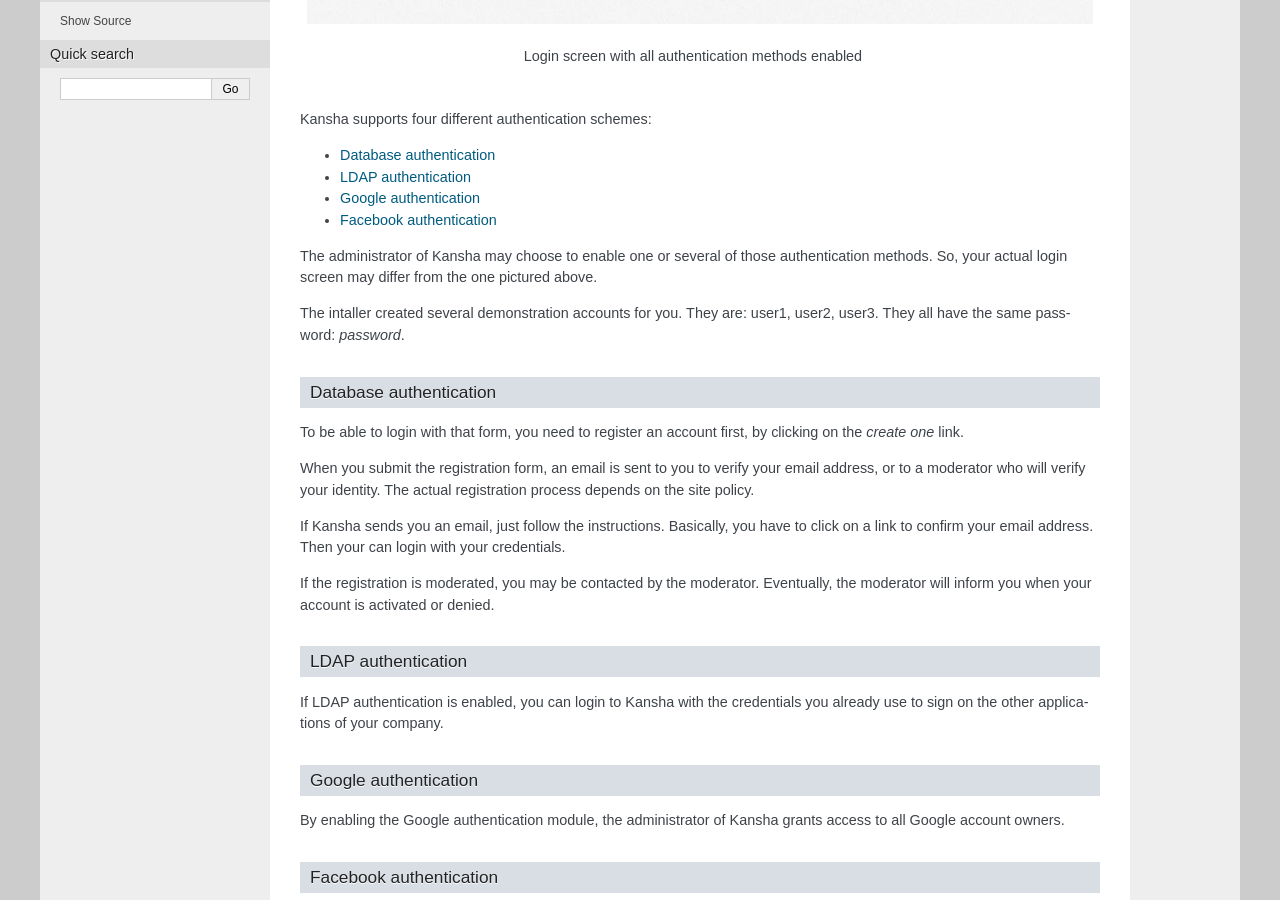
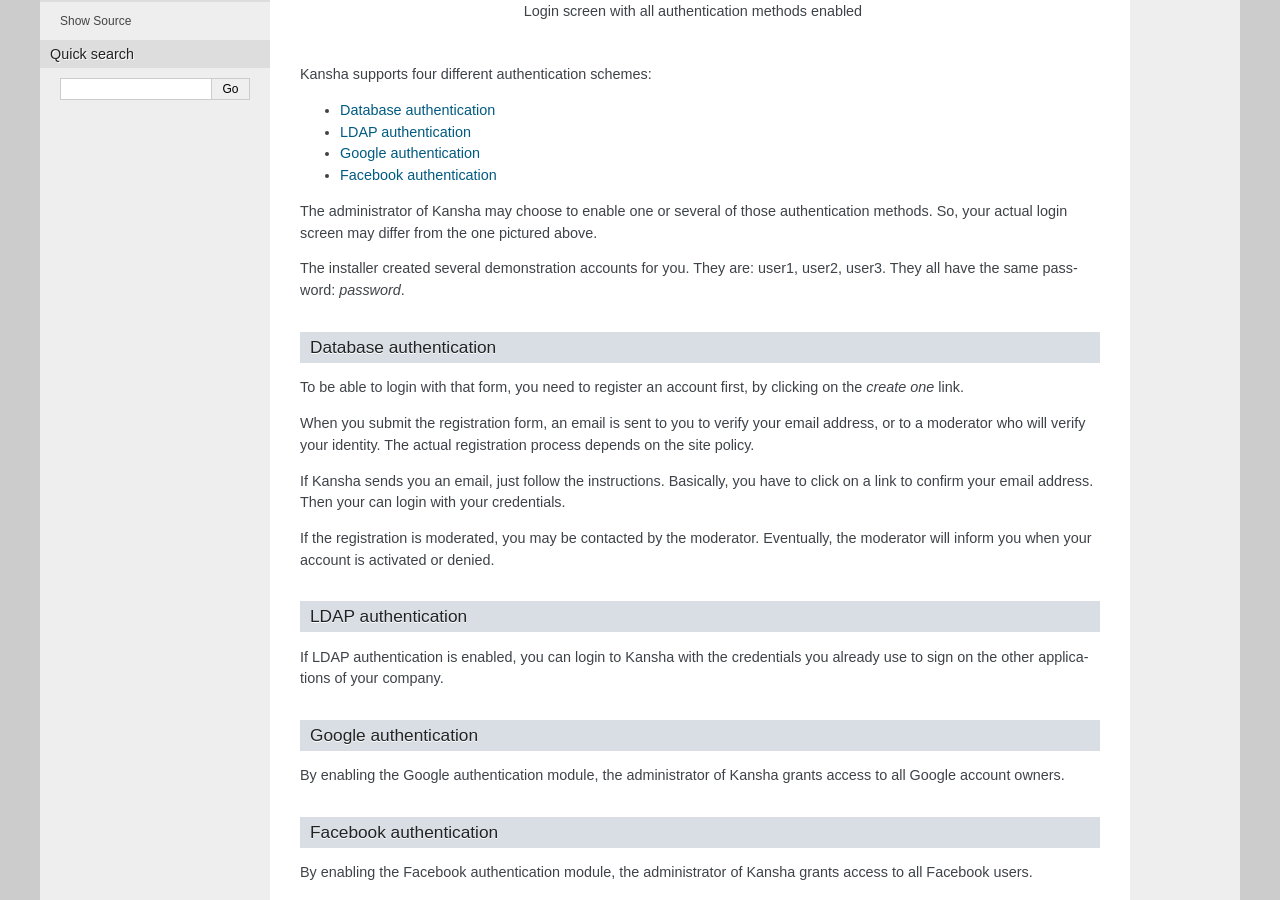
Before and after one commit to Net-ng/kansha, a Sphinx documentation site: the page built from doc/first_connection.rst, in a window 1280 px wide and 900 px high, scrolled down 502 px. Built offline with Sphinx 7.4.7, drawn with Linux system fonts in a browser that asks for light colours.

Commit message:
New login screenshot for docs.

```diff
--- a/doc/first_connection.rst
+++ b/doc/first_connection.rst
@@ -19,7 +19,7 @@
 
 The administrator of Kansha may choose to enable one or several of those authentication methods. So, your actual login screen may differ from the one pictured above.
 
-The intaller created several demonstration accounts for you. They are: user1, user2, user3. They all have the same password: *password*.
+The installer created several demonstration accounts for you. They are: user1, user2, user3. They all have the same password: *password*.
 
 .. _dbauth:
 
```
Also changed, not shown: doc/_static/login_screen.png.
